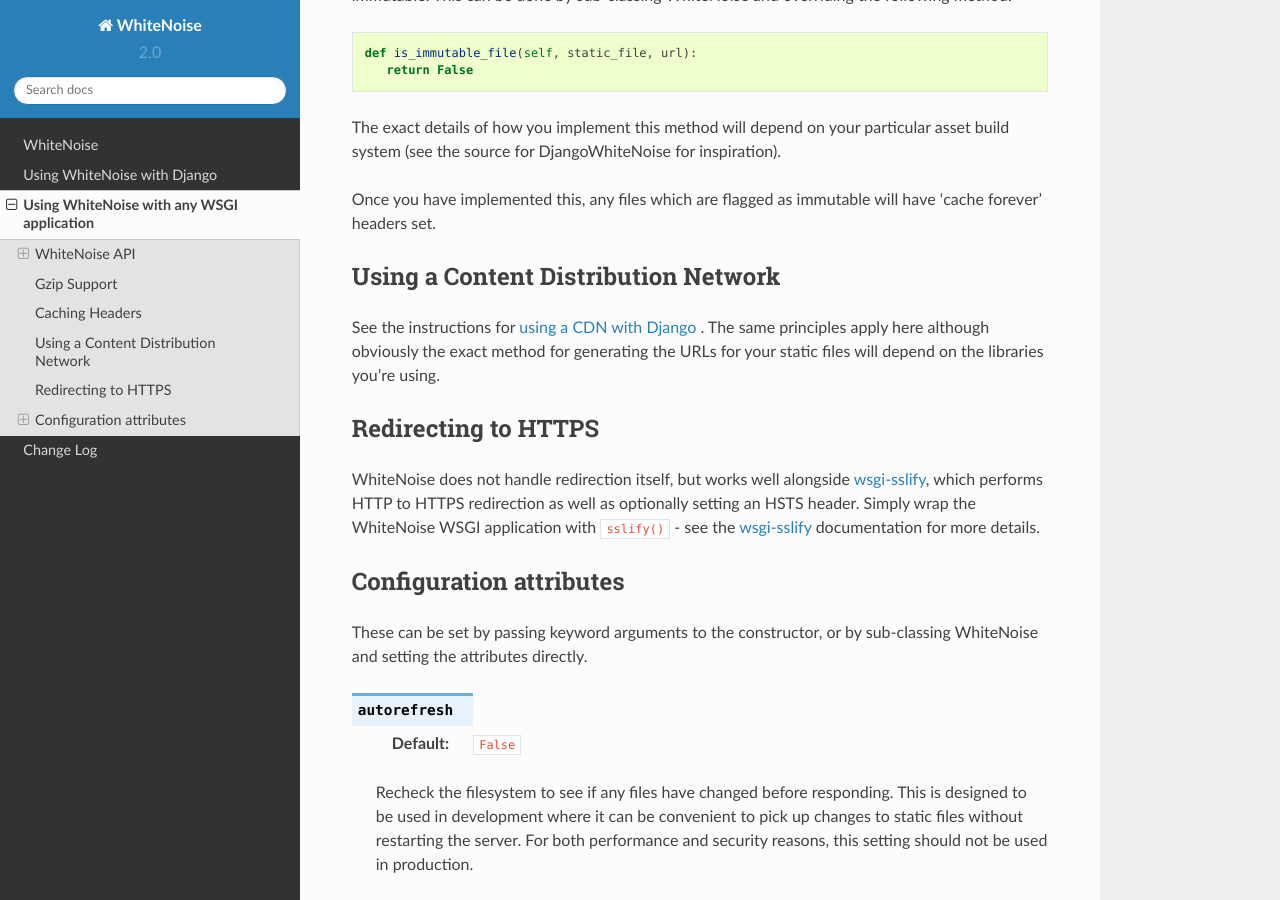
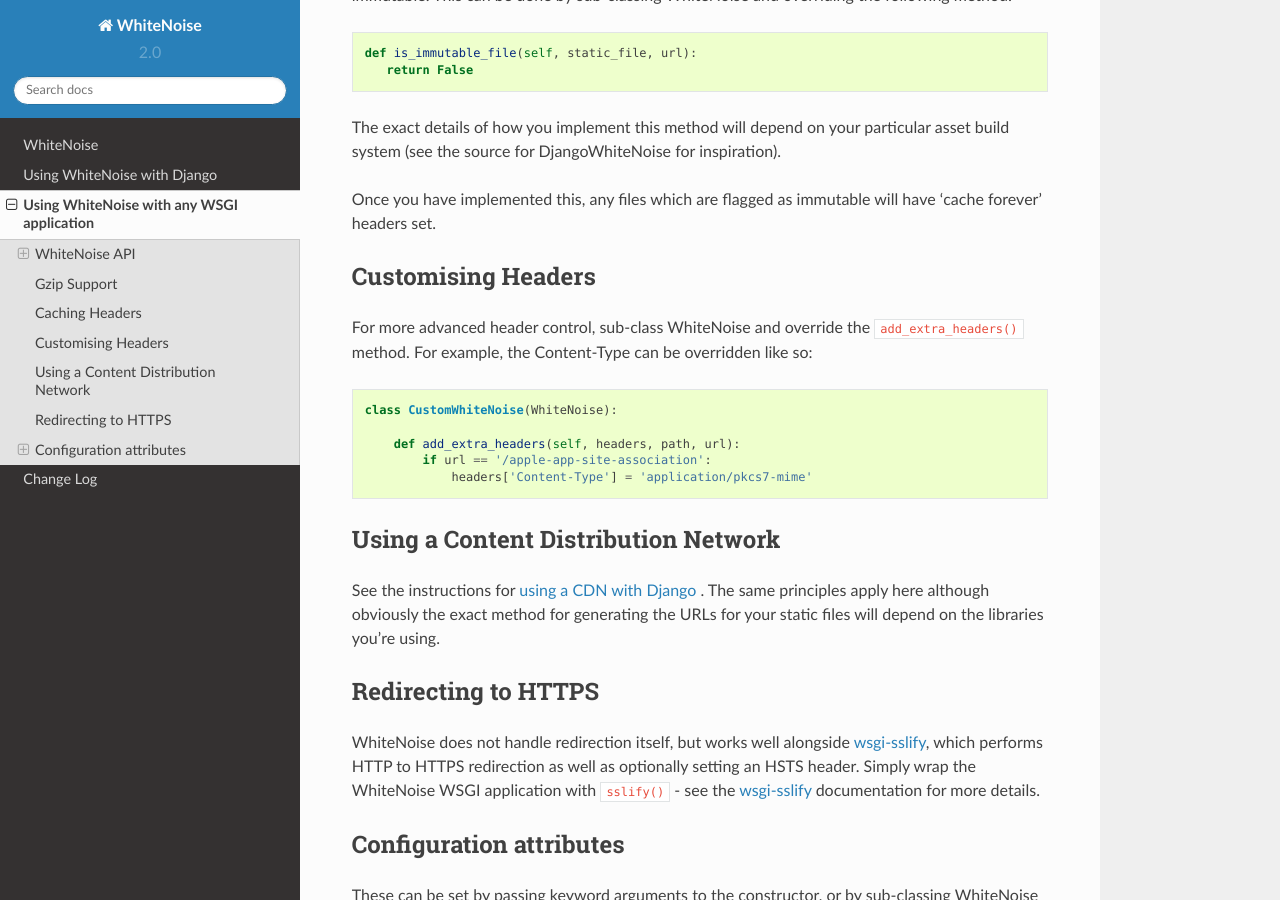
Before and after one commit to gorbunov87/white_noise, a Sphinx documentation site: the page built from docs/base.rst, in a window 1280 px wide and 900 px high, scrolled down 1981 px. Built offline with Sphinx 7.4.7 and the Read the Docs theme 2.0.0, drawn with Linux system fonts in a browser that asks for light colours.

Commit message:
Document customising headers using add_extra_headers()
Fixes #72.

```diff
--- a/docs/base.rst
+++ b/docs/base.rst
@@ -111,6 +111,22 @@
 forever' headers set.
 
 
+Customising Headers
+-------------------
+
+For more advanced header control, sub-class WhiteNoise and override the
+``add_extra_headers()`` method. For example, the Content-Type can be
+overridden like so:
+
+.. code-block:: python
+
+   class CustomWhiteNoise(WhiteNoise):
+
+       def add_extra_headers(self, headers, path, url):
+           if url == '/apple-app-site-association':
+               headers['Content-Type'] = 'application/pkcs7-mime'
+
+
 Using a Content Distribution Network
 ------------------------------------
 
```
